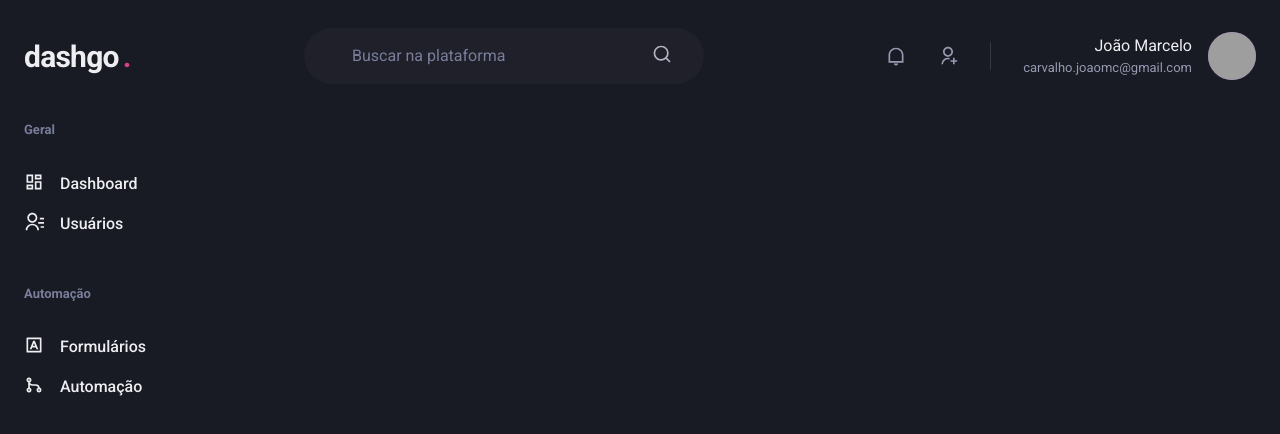
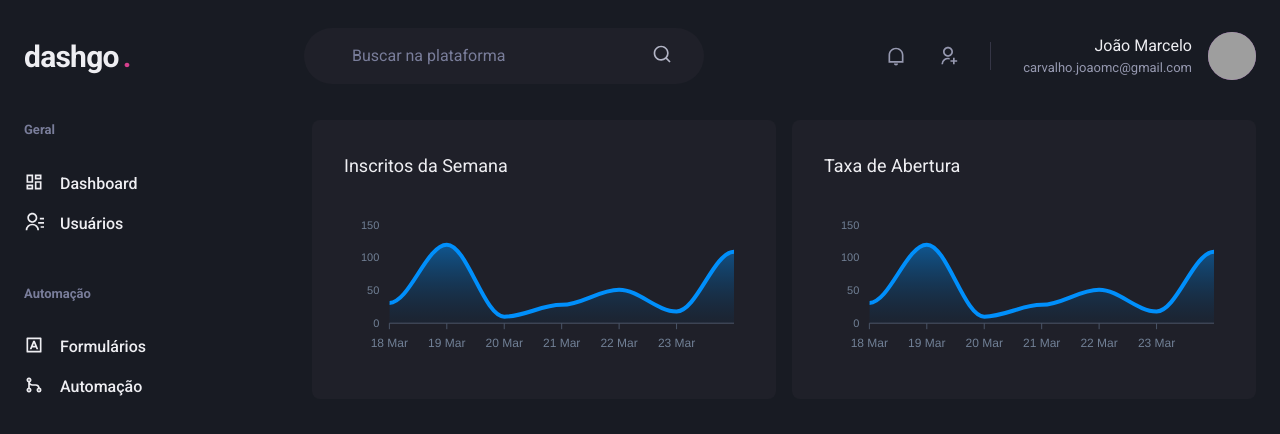
Before and after one commit to hereisjohnny2/dashgo, a Next.js app: page /dashboard in a window 1280 px wide. Shown: the top 434 px of the page. Built offline with nearby package versions, Linux system fonts and the light colour scheme; grey boxes are pictures that could not be loaded.

Commit message:
Estilização de Dashboard

```diff
--- a/package.json
+++ b/package.json
@@ -13,9 +13,11 @@
     "@chakra-ui/react": "^1.6.5",
     "@emotion/react": "^11.4.0",
     "@emotion/styled": "^11.3.0",
+    "apexcharts": "^3.27.3",
     "framer-motion": "^4.1.17",
     "next": "11.0.1",
     "react": "17.0.2",
+    "react-apexcharts": "^1.3.9",
     "react-dom": "17.0.2",
     "react-icons": "^4.2.0"
   },
--- a/src/pages/dashboard.tsx
+++ b/src/pages/dashboard.tsx
@@ -1,6 +1,68 @@
-import { Flex } from "@chakra-ui/react";
+import { Box, Flex, SimpleGrid, Text, theme } from "@chakra-ui/react";
 import { Header } from "../components/Header";
 import { Sidebar } from "../components/Sidebar";
+
+import dynamic from "next/dynamic";
+import { ApexOptions } from "apexcharts";
+const Chart = dynamic(() => import('react-apexcharts'), {
+  ssr: false
+});
+
+const options: ApexOptions = {
+  chart: {
+    toolbar: {
+      show: false
+    },
+    zoom: {
+      enabled: false,
+    },
+    foreColor: theme.colors.gray[500],
+  },
+  grid: {
+    show: false,
+  },
+  dataLabels: {
+    enabled: false
+  },
+  tooltip: {
+    enabled: false,
+  },
+  xaxis: {
+    type: "datetime",
+    axisBorder: {
+      color: theme.colors.gray[600],
+    },
+    axisTicks: {
+      color: theme.colors.gray[600],
+    },
+    categories: [
+      "2021-03-18T00:00:00.000Z",
+      "2021-03-19T00:00:00.000Z",
+      "2021-03-20T00:00:00.000Z",
+      "2021-03-21T00:00:00.000Z",
+      "2021-03-22T00:00:00.000Z",
+      "2021-03-23T00:00:00.000Z",
+      "2021-03-24T00:00:00.000Z",
+    ]
+  },
+  fill: {
+    opacity: 0.3,
+    type: "gradient",
+    gradient: {
+      shade: "dark",
+      opacityFrom: 0.7,
+      opacityTo: 0.3
+    }
+  }
+};
+
+const series = [
+  {
+    name: "series1",
+    data: [31,120,10,28,51,18,109]
+  },
+];
+
 
 export default function Dashboard() {
   return (
@@ -17,6 +79,26 @@
         px="6"
       >
         <Sidebar/>
+        <SimpleGrid flex="1" gap="4" minChildWidth="320px" align="flex-start">
+          <Box p="8" bgColor="gray.800" borderRadius={8} pb="4">
+            <Text fontSize="lg" mb="4">Inscritos da Semana</Text>
+            <Chart
+              type="area"
+              height={160}
+              options={options}
+              series={series}
+            />
+          </Box>
+          <Box p="8" bgColor="gray.800" borderRadius={8} pb="4">
+            <Text fontSize="lg" mb="4">Taxa de Abertura</Text>
+            <Chart
+              type="area"
+              height={160}
+              options={options}
+              series={series}
+            />
+          </Box>
+        </SimpleGrid>
       </Flex>
     </Flex>
   );
```
Also changed, not shown: 1 other file (tests, documents, lock files or other folders).
